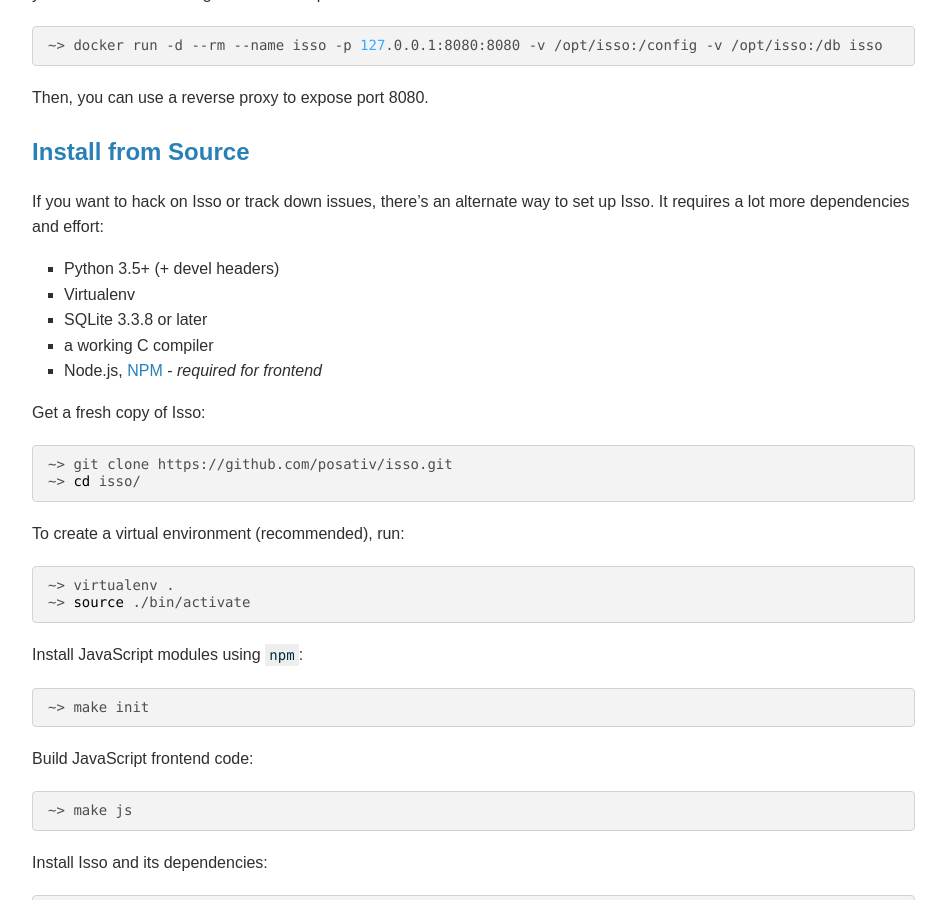
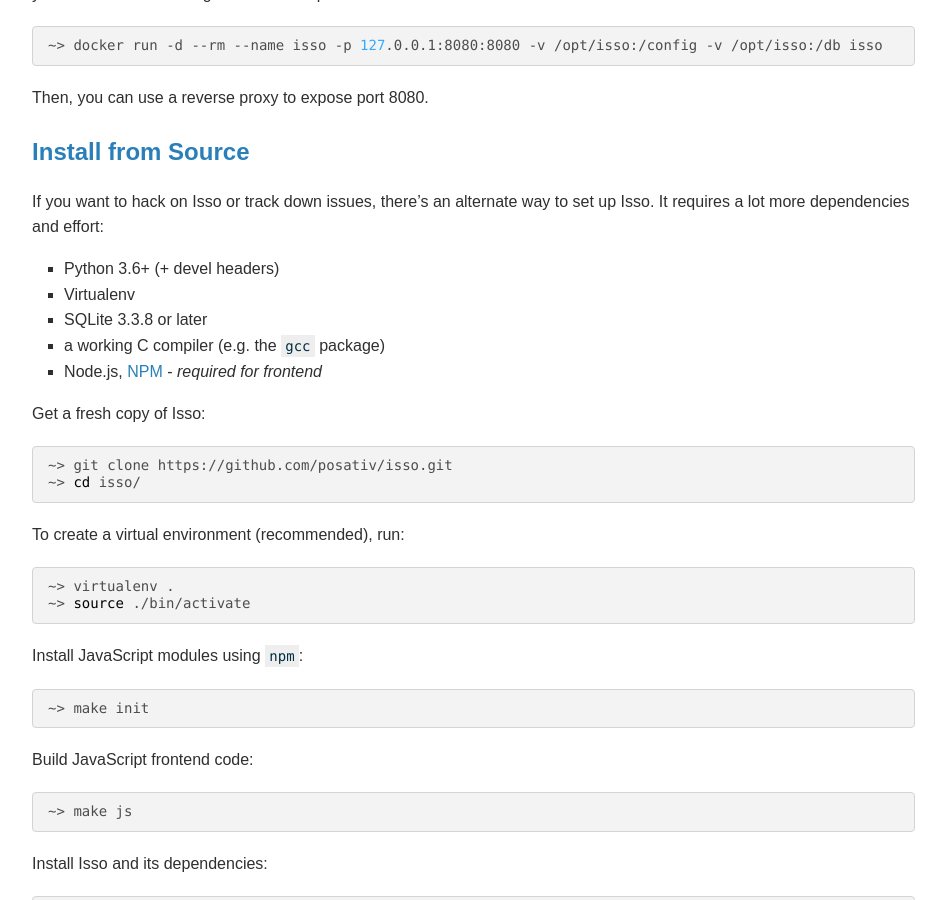
Before and after one commit to isso-comments/isso, a Sphinx documentation site: the page built from docs/docs/reference/installation.rst, in a window 1280 px wide and 900 px high, scrolled down 2484 px. Shown: the whole window, without its empty margins (285-1231 px from the left). Built offline with Sphinx 7.4.7, drawn with Linux system fonts in a browser that asks for light colours.

Commit message:
[nit] docs: install: Bump py to 3.6 in from-source

```diff
--- a/docs/docs/reference/installation.rst
+++ b/docs/docs/reference/installation.rst
@@ -153,10 +153,10 @@
 If you want to hack on Isso or track down issues, there's an alternate
 way to set up Isso. It requires a lot more dependencies and effort:
 
-- Python 3.5+ (+ devel headers)
+- Python 3.6+ (+ devel headers)
 - Virtualenv
 - SQLite 3.3.8 or later
-- a working C compiler
+- a working C compiler (e.g. the ``gcc`` package)
 - Node.js, `NPM <https://npmjs.org/>`__ - *required for frontend*
 
 Get a fresh copy of Isso:
```
